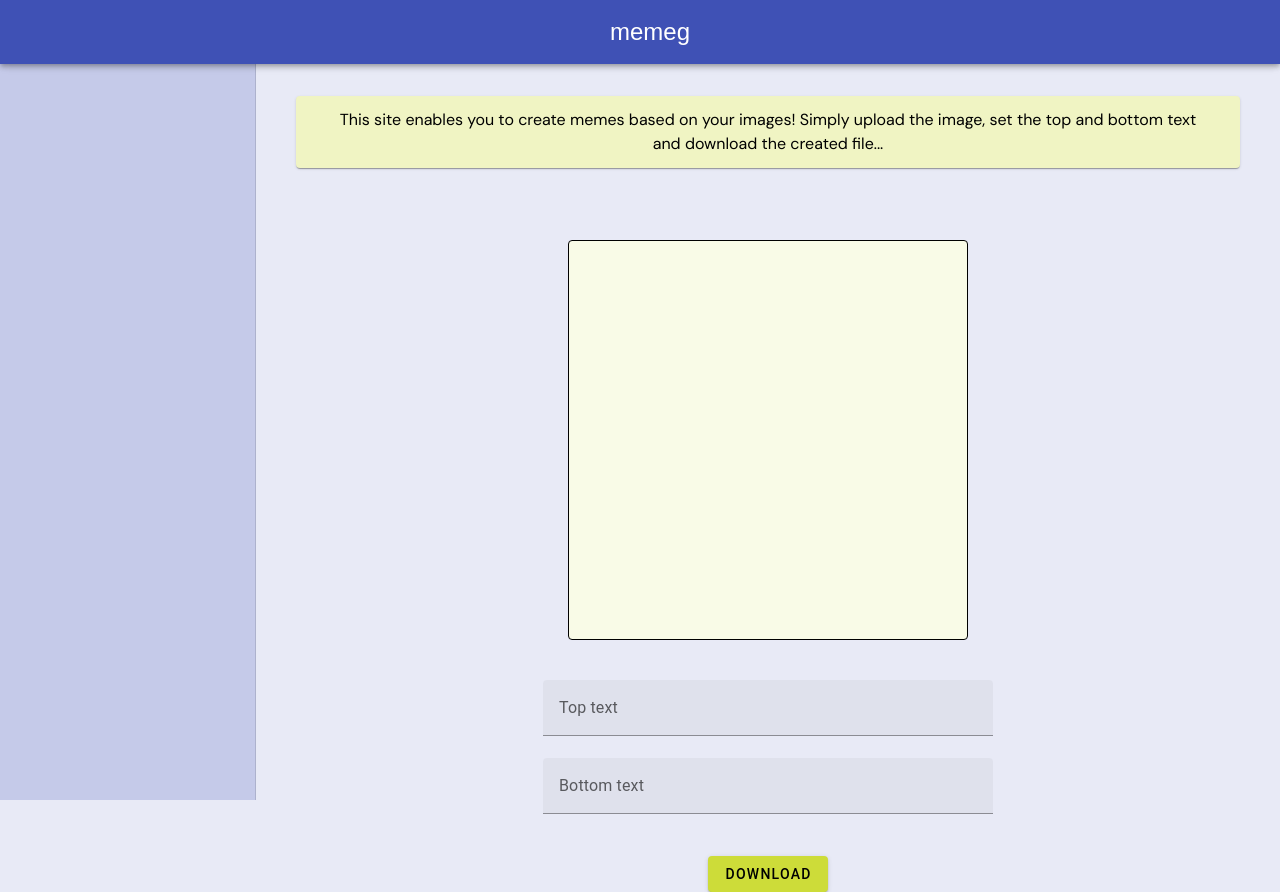
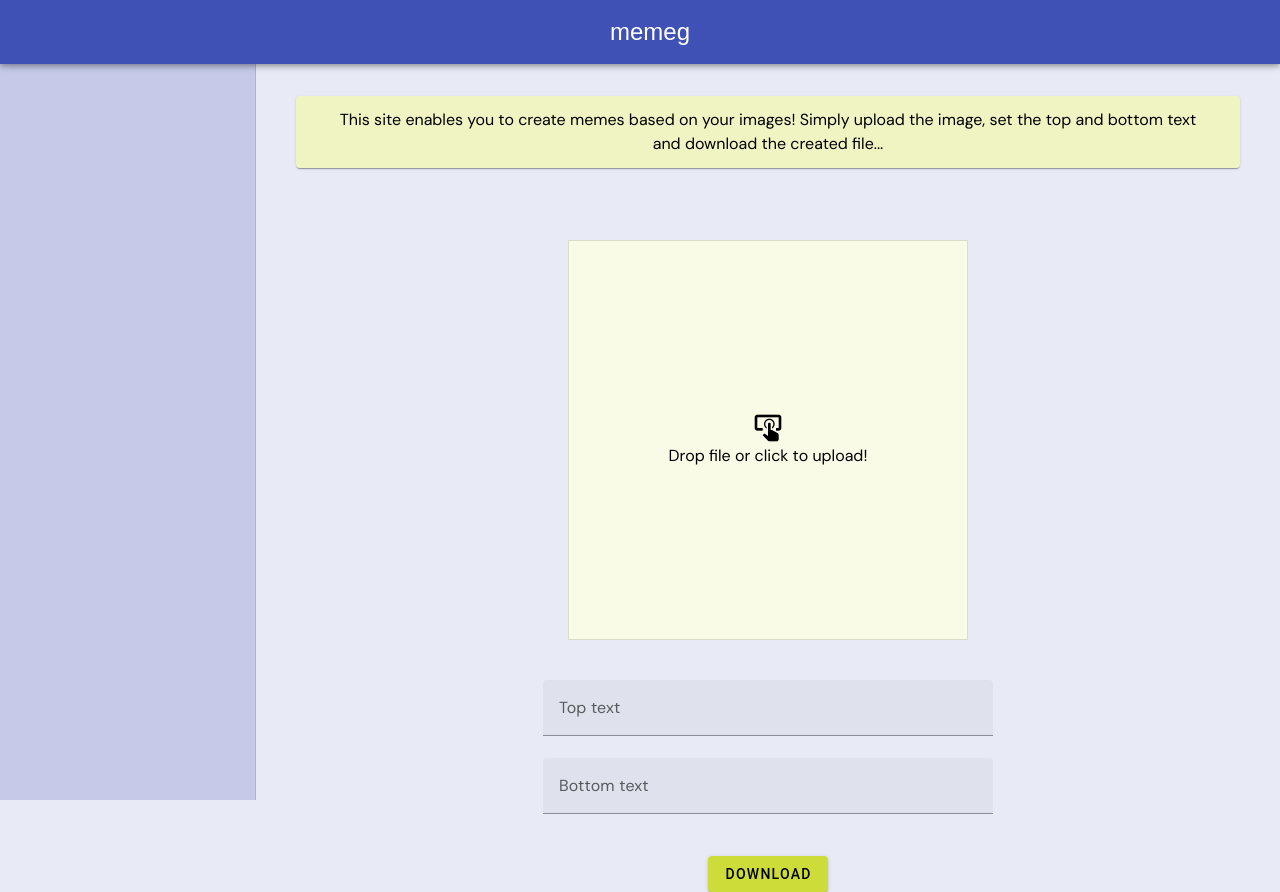
Before and after one commit to kobiliusz/memeg_frontend, a Vue app: page / in a window 1280 px wide. Built offline with nearby package versions, Linux system fonts and the light colour scheme; a web font is replaced by a local one.

Commit message:
finished layout

```diff
--- a/src/App.vue
+++ b/src/App.vue
@@ -13,15 +13,19 @@
       </v-navigation-drawer>
       <div class="d-flex align-center flex-column">
         <v-card class="bg-lime-lighten-4 mx-10 my-8">
-          <p class="text-center top-blob my-3 mx-10">
+          <p class="text-center dm-sans my-3 mx-10">
             This site enables you to create memes based on your images! Simply upload the image, set the top and bottom
             text and download the created file...
           </p>
         </v-card>
-        <v-card variant="outlined" width="400" height="400" class="my-10 bg-lime-lighten-5">
-
-        </v-card>
-        <v-sheet width="450" class="mx-auto bg-indigo-lighten-5">
+        <v-sheet border="sm" width="400" height="400"
+          class="my-10 bg-lime-lighten-5 d-flex align-center justify-center">
+          <div id="placeholder" class="d-flex flex-column align-center">
+            <v-icon icon="mdi-gesture-tap-button" size="x-large"></v-icon>
+            <span class="dm-sans">Drop file or click to upload!</span>
+          </div>
+        </v-sheet>
+        <v-sheet width="450" class="mx-auto bg-indigo-lighten-5 dm-sans">
           <v-text-field v-model="topText" label="Top text"></v-text-field>
           <v-text-field v-model="bottomText" label="Bottom text"></v-text-field>
         </v-sheet>
@@ -30,6 +34,16 @@
     </v-main>
   </v-app>
 </template>
+
+<script>
+  export default {
+    data() {
+      return {
+
+      };
+    }
+  }
+</script>
 
 <script setup>
 //
@@ -46,7 +60,7 @@
   align-items: center;
 }
 
-.top-blob {
+.dm-sans {
   font-family: "DM Sans", sans-serif;
   font-optical-sizing: auto;
   font-weight: 400;
```
